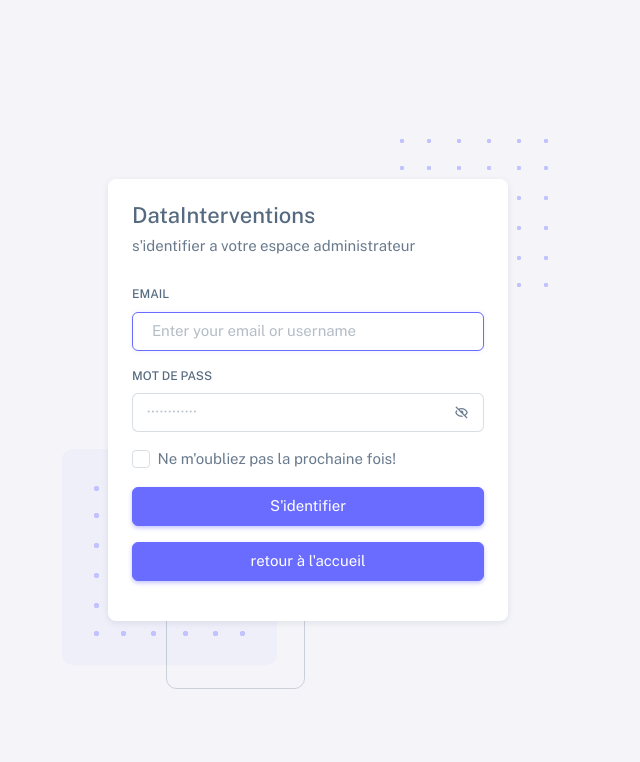
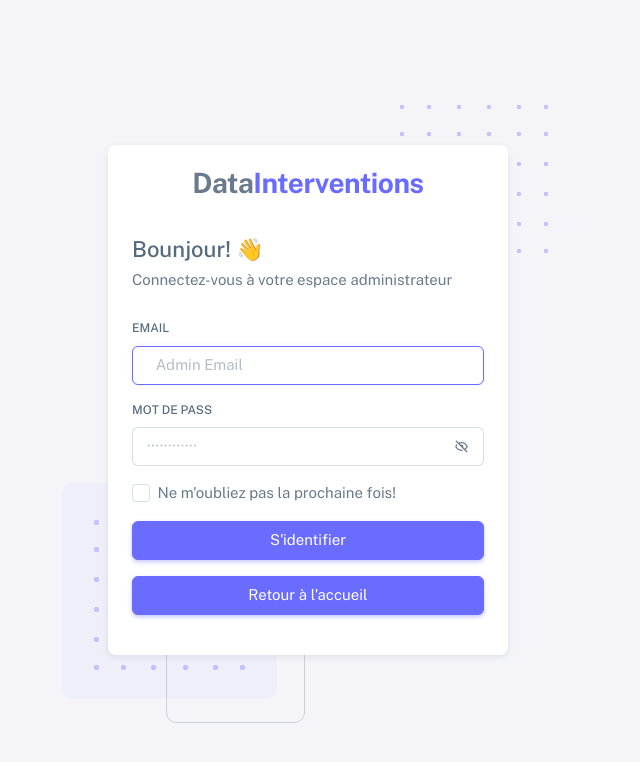
Before and after one commit to radouane-tamouss/DataInterventions, a PHP site: page /Admin/login.php in a window 1280 px wide. Shown: the top 762 px of the page, without its empty margins (332-972 px from the left). Run offline with PHP 8.4, Linux system fonts and the light colour scheme.

Commit message:
update login.php

```diff
--- a/Admin/login.php
+++ b/Admin/login.php
@@ -1,4 +1,26 @@
-
+<?php
+include('../dbConnection.php');
+session_start();
+if(!isset($_SESSION['is_adminlogin'])){
+  if(isset($_REQUEST['aEmail'])){
+    $aEmail = mysqli_real_escape_string($conn,trim($_REQUEST['aEmail']));
+    $aPassword = mysqli_real_escape_string($conn,trim($_REQUEST['aPassword']));
+    $sql = "SELECT a_email, a_password FROM adminlogin_tb WHERE a_email='".$aEmail."' AND a_password='".$aPassword."' limit 1";
+    $result = $conn->query($sql);
+    if($result->num_rows == 1){
+      $_SESSION['is_adminlogin'] = true;
+      $_SESSION['aEmail'] = $aEmail;
+      // Redirecting to RequesterProfile page on Correct Email and Pass
+      echo "<script> location.href='dashboard.php'; </script>";
+      exit;
+    } else {
+      $msg = '<div class="alert alert-warning mt-2" role="alert"> Enter Valid Email and Password </div>';
+    }
+  }
+} else {
+  echo "<script> location.href='dashboard.php'; </script>";
+}
+?>
 
 
 
@@ -22,7 +44,7 @@
       content="width=device-width, initial-scale=1.0, user-scalable=no, minimum-scale=1.0, maximum-scale=1.0"
     />
 
-    <title>Connexion Admin | DataInterventions</title>
+    <title>Login Admin | DataIntervention</title>
 
     <meta name="description" content="" />
 
@@ -69,10 +91,63 @@
           <div class="card">
             <div class="card-body">
               <!-- Logo -->
+              <div class="app-brand justify-content-center">
+                <a href="index.html" class="app-brand-link gap-2">
+                  <span class="app-brand-logo demo">
 
+                      <defs>
+                        <path
+                          d="M13.7918663,0.358365126 L3.39788168,7.44174259 C0.566865006,9.69408886 -0.379795268,12.4788597 0.557900856,15.7960551 C0.68998853,16.2305145 1.09562888,17.7872135 3.12357076,19.2293357 C3.8146334,19.7207684 5.32369333,20.3834223 7.65075054,21.2172976 L7.59773219,21.2525164 L2.63468769,24.5493413 C0.445452254,26.3002124 0.0884951797,28.5083815 1.56381646,31.1738486 C2.83770406,32.8170431 5.20850219,33.2640127 7.09180128,32.5391577 C8.347334,32.0559211 11.4559176,30.0011079 16.4175519,26.3747182 C18.0338572,24.4997857 18.6973423,22.4544883 18.4080071,20.2388261 C17.963753,17.5346866 16.1776345,15.5799961 13.0496516,14.3747546 L10.9194936,13.4715819 L18.6192054,7.984237 L13.7918663,0.358365126 Z"
+                          id="path-1"
+                        ></path>
+                        <path
+                          d="M5.47320593,6.00457225 C4.05321814,8.216144 4.36334763,10.0722806 6.40359441,11.5729822 C8.61520715,12.571656 10.0999176,13.2171421 10.8577257,13.5094407 L15.5088241,14.433041 L18.6192054,7.984237 C15.5364148,3.11535317 13.9273018,0.573395879 13.7918663,0.358365126 C13.5790555,0.511491653 10.8061687,2.3935607 5.47320593,6.00457225 Z"
+                          id="path-3"
+                        ></path>
+                        <path
+                          d="M7.50063644,21.2294429 L12.3234468,23.3159332 C14.1688022,24.7579751 14.397098,26.4880487 13.008334,28.506154 C11.6195701,30.5242593 10.3099883,31.790241 9.07958868,32.3040991 C5.78142938,33.4346997 4.13234973,34 4.13234973,34 C4.13234973,34 2.75489982,33.0538207 2.37032616e-14,31.1614621 C-0.55822714,27.8186216 -0.55822714,26.0572515 -4.05231404e-15,25.8773518 C0.83734071,25.6075023 2.77988457,22.8248993 3.3049379,22.52991 C3.65497346,22.3332504 5.05353963,21.8997614 7.50063644,21.2294429 Z"
+                          id="path-4"
+                        ></path>
+                        <path
+                          d="M20.6,7.13333333 L25.6,13.8 C26.2627417,14.6836556 26.0836556,15.9372583 25.2,16.6 C24.8538077,16.8596443 24.4327404,17 24,17 L14,17 C12.8954305,17 12,16.1045695 12,15 C12,14.5672596 12.1403557,14.1461923 12.4,13.8 L17.4,7.13333333 C18.0627417,6.24967773 19.3163444,6.07059163 20.2,6.73333333 C20.3516113,6.84704183 20.4862915,6.981722 20.6,7.13333333 Z"
+                          id="path-5"
+                        ></path>
+                      </defs>
+                      <g id="g-app-brand" stroke="none" stroke-width="1" fill="none" fill-rule="evenodd">
+                        <g id="Brand-Logo" transform="translate(-27.000000, -15.000000)">
+                          <g id="Icon" transform="translate(27.000000, 15.000000)">
+                            <g id="Mask" transform="translate(0.000000, 8.000000)">
+                              <mask id="mask-2" fill="white">
+                                <use xlink:href="#path-1"></use>
+                              </mask>
+                              <use fill="#696cff" xlink:href="#path-1"></use>
+                              <g id="Path-3" mask="url(#mask-2)">
+                                <use fill="#696cff" xlink:href="#path-3"></use>
+                                <use fill-opacity="0.2" fill="#FFFFFF" xlink:href="#path-3"></use>
+                              </g>
+                              <g id="Path-4" mask="url(#mask-2)">
+                                <use fill="#696cff" xlink:href="#path-4"></use>
+                                <use fill-opacity="0.2" fill="#FFFFFF" xlink:href="#path-4"></use>
+                              </g>
+                            </g>
+                            <g
+                              id="Triangle"
+                              transform="translate(19.000000, 11.000000) rotate(-300.000000) translate(-19.000000, -11.000000) "
+                            >
+                              <use fill="#696cff" xlink:href="#path-5"></use>
+                              <use fill-opacity="0.2" fill="#FFFFFF" xlink:href="#path-5"></use>
+                            </g>
+                          </g>
+                        </g>
+                      </g>
+                    </svg>
+                  </span>
+                  <a class="app-brand-text demo text-body fw-bolder" style="text-transform: capitalize">Data<span style="color:#696cff">Interventions<span></a>
+                </a>
+              </div>
               <!-- /Logo -->
-              <h4 class="mb-2">DataInterventions</h4>
-              <p class="mb-4">s'identifier a votre espace administrateur</p>
+              <h4 class="mb-2">Bounjour! 👋</h4>
+              <p class="mb-4">Connectez-vous à votre espace administrateur</p>
 
               <form id="formAuthentication" class="mb-3" action="" method="POST">
                 <div class="mb-3">
@@ -82,7 +157,7 @@
                     class="form-control"
                     id="email"
                     name="aEmail"
-                    placeholder="Enter your email or username"
+                    placeholder=" Admin Email"
                     autofocus
                   />
                 </div>
@@ -108,13 +183,14 @@
                 <div class="mb-3">
                   <div class="form-check">
                     <input class="form-check-input" type="checkbox" id="remember-me" />
-                    <label class="form-check-label" for="remember-me"> Ne m'oubliez pas la prochaine fois!</label>
+                    <label class="form-check-label" for="remember-me">Ne m'oubliez pas la prochaine fois! </label>
                   </div>
                 </div>
                 <div class="mb-3">
                   <button class="btn btn-primary d-grid w-100" type="submit">S'identifier</button>
                 </div>
-                                <div class="text-center"><a class="btn btn-primary d-grid w-100" href="../index.php">retour à l'accueil </a></div>
+                <?php if(isset($msg)) {echo $msg; } ?>
+                <div class="text-center"><a class="btn btn-primary d-grid w-100" href="../index.php">Retour à l'accueil </a></div>
               </form>
 
 
```
